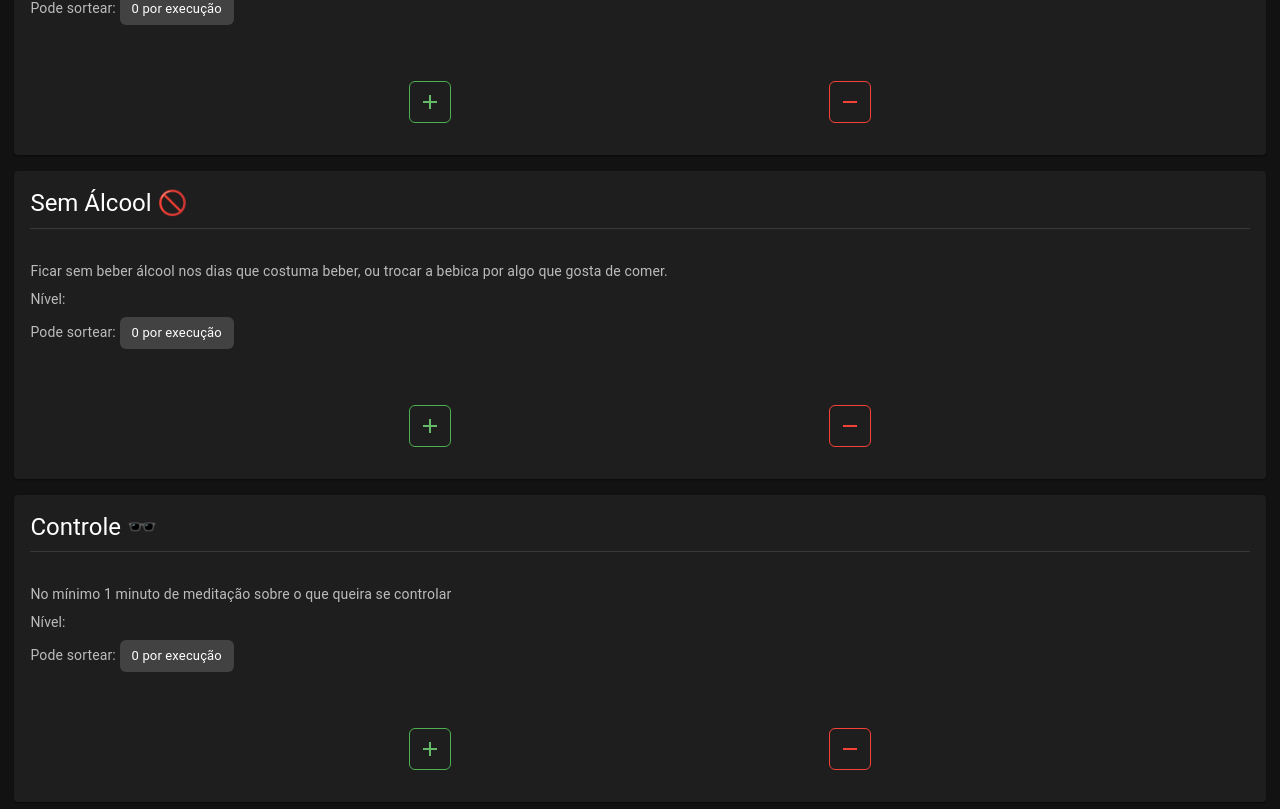
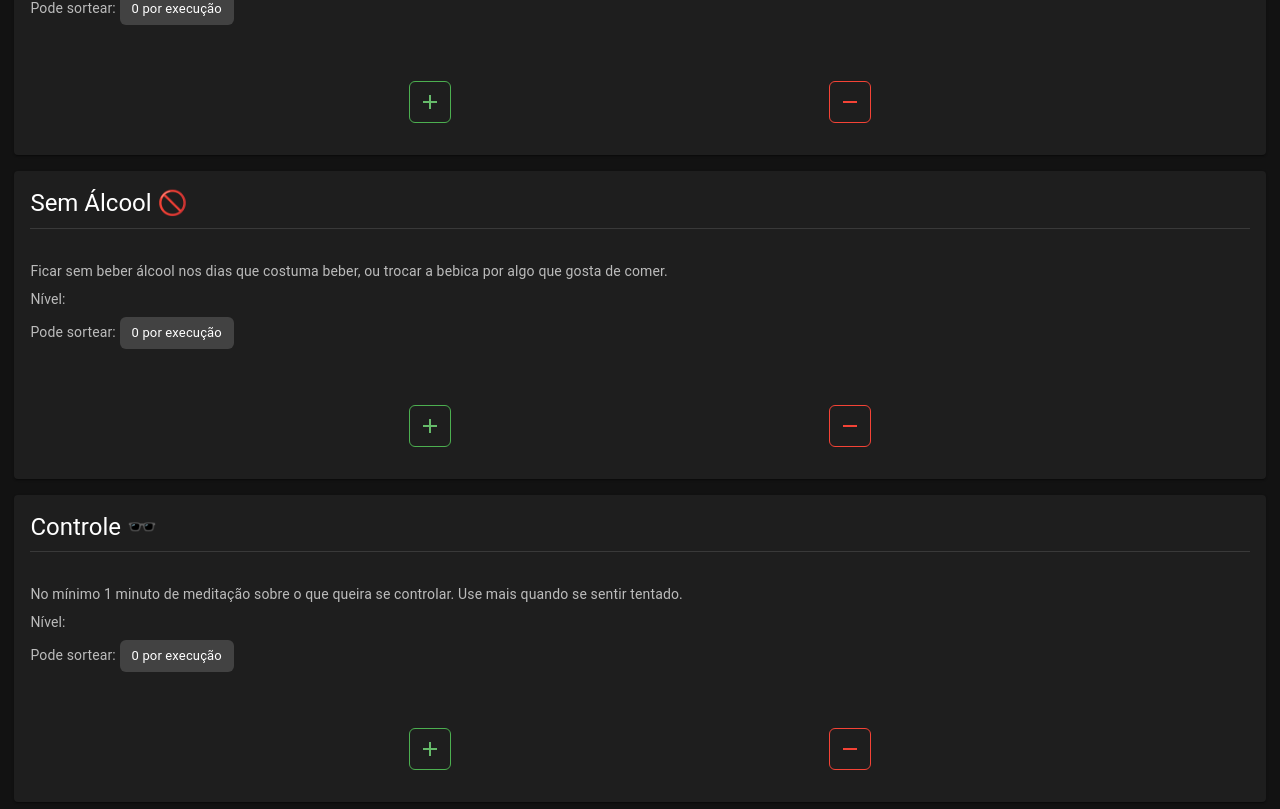
Before and after one commit to guiosouza/react-gamification-web-app, a Next.js app: page /exp in a window 1280 px wide. Shown: the part 1716-2525 px from the top of the page. Built offline with nearby package versions, Linux system fonts and the light colour scheme.

Commit message:
Update meditation guidance text in TaskCard component for clarity

```diff
--- a/src/components/task-card.tsx
+++ b/src/components/task-card.tsx
@@ -127,7 +127,7 @@ export default function TaskCard({
           ) : null}
           {taskName === "Controle" ? (
             <Typography variant="body2" sx={{ color: "text.secondary", mb: 1 }}>
-              No mínimo 1 minuto de meditação sobre o que queira se controlar
+              No mínimo 1 minuto de meditação sobre o que queira se controlar. Use mais quando se sentir tentado.
             </Typography>
           ) : null}
           <Typography variant="body2" sx={{ color: "text.secondary", mb: 1 }}>
```
